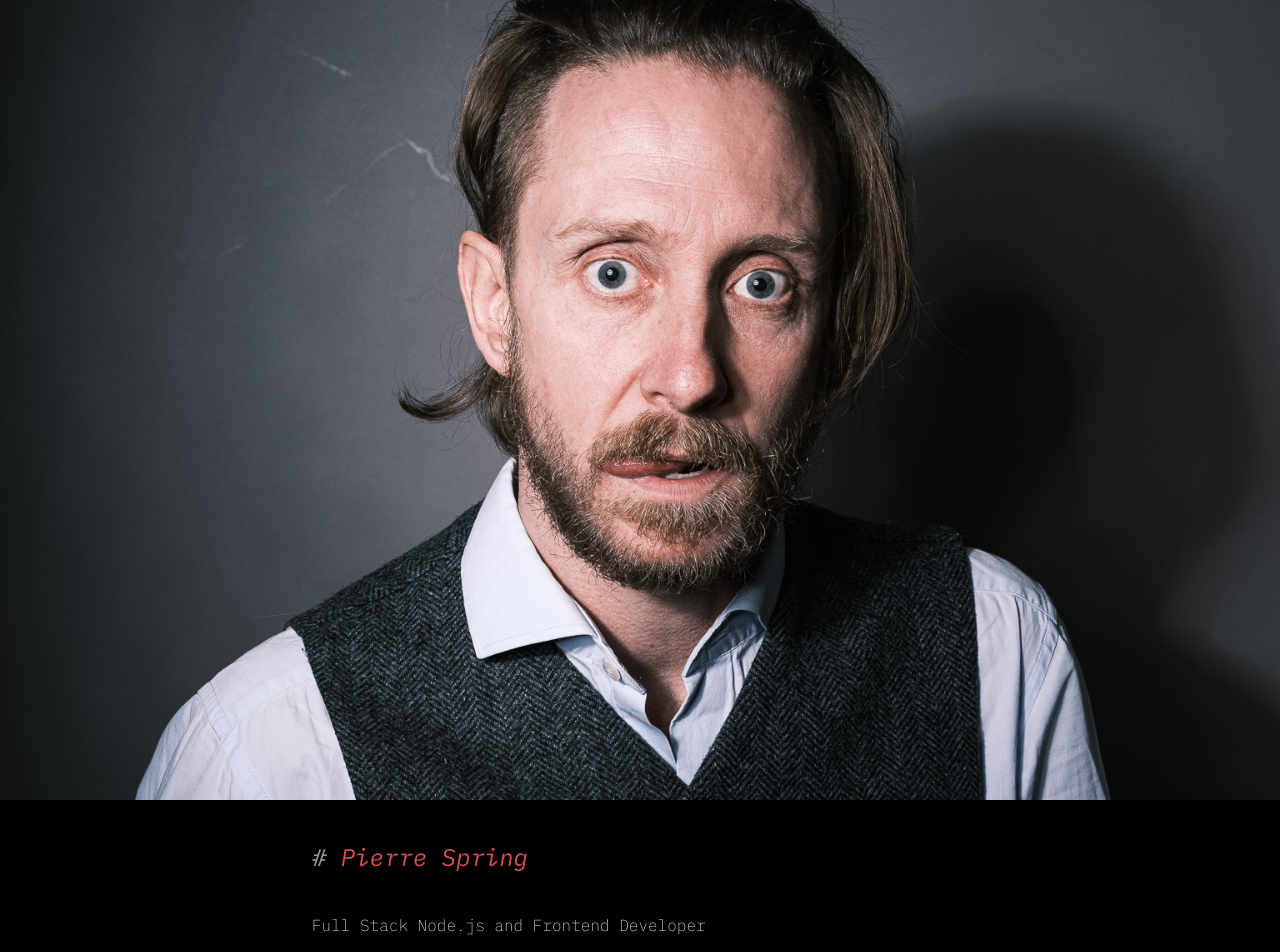
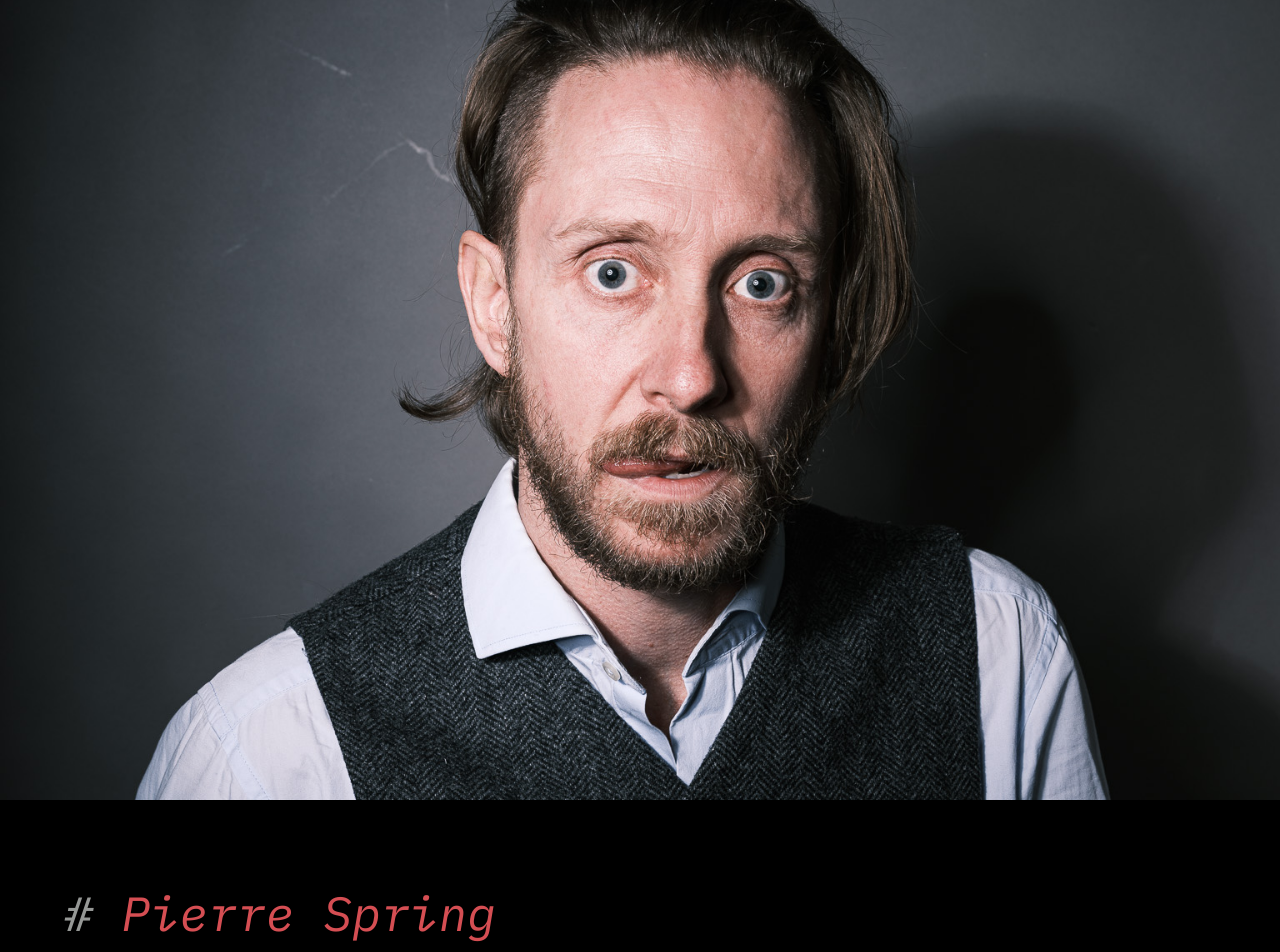
Before and after one commit to caillou/caillou.ch, a Next.js app: page / in a window 1280 px wide. Shown: the top 952 px of the page. Built offline with nearby package versions, Linux system fonts and the light colour scheme.

Commit message:
Increase font-size

```diff
--- a/styles/globals.css
+++ b/styles/globals.css
@@ -6,6 +6,23 @@
   html {
     @apply bg-background;
     @apply text-foreground;
+  }
+
+  @screen sm {
+    html {
+      font-size: 1.25em;
+    }
+  }
+  @screen md {
+    html {
+      font-size: 1.5em;
+    }
+  }
+
+  @screen lg {
+    html {
+      font-size: 2em;
+    }
   }
 
   .image-container {
```
